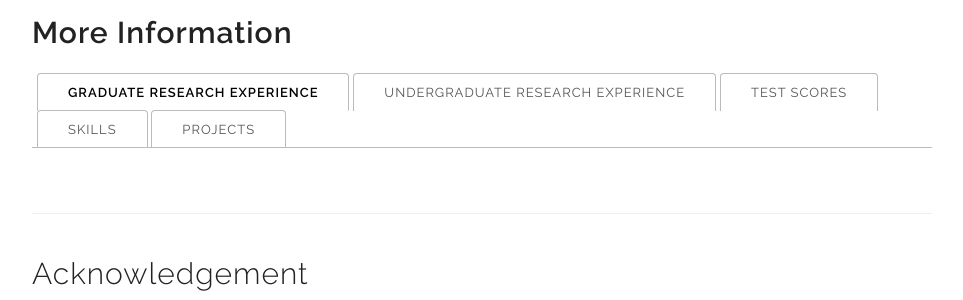
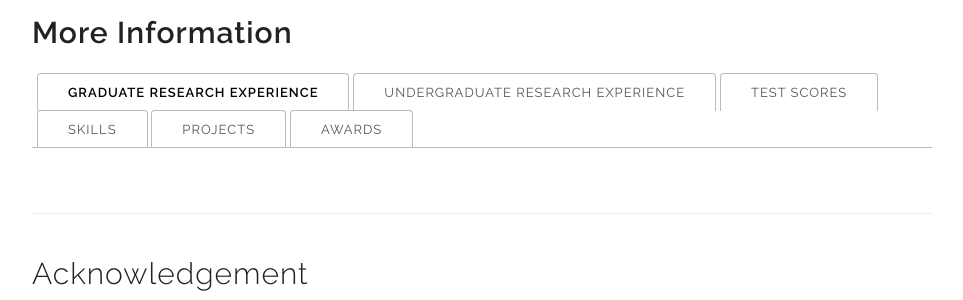
Before and after one commit to euigyuki/euigyuki.github.io, a Jekyll site: the page built from index.html, in a window 1280 px wide. Shown: the part 836-1136 px from the top of the page, without its empty margins (158-1121 px from the left). Built offline with Jekyll 4.4.1, drawn with Linux system fonts in a browser that asks for light colours.

Commit message:
edited website

```diff
--- a/index.html
+++ b/index.html
@@ -76,6 +76,7 @@
     <li><div class="button" data-ref="#testscores">Test Scores</div></li>
     <li><div class="button" data-ref="#skills">Skills</div></li>
     <li><div class="button" data-ref="#projects">Projects</div></li>
+    <li><div class="button" data-ref="#projects">Awards</div></li>
 
 
 <!--    <li><div class="button" data-ref="#papers-RL">Representation Learning</div></li>-->
@@ -179,7 +180,7 @@
       <b> Old SAT:  </b>
           <p> 2250/2400  </p>
      <b> TOEFL: </b>
-          <p>  116 but fluent in English as I was raised in New Jersey and spent my undergraduate in New York. </p>
+          <p>  116,  but fluent in English as I was raised in New Jersey and spent my undergraduate in New York. </p>
      <b> GRE: </b>
       <p> Verbal 161, Quant 165, Writing 5.0</p>
 
```
